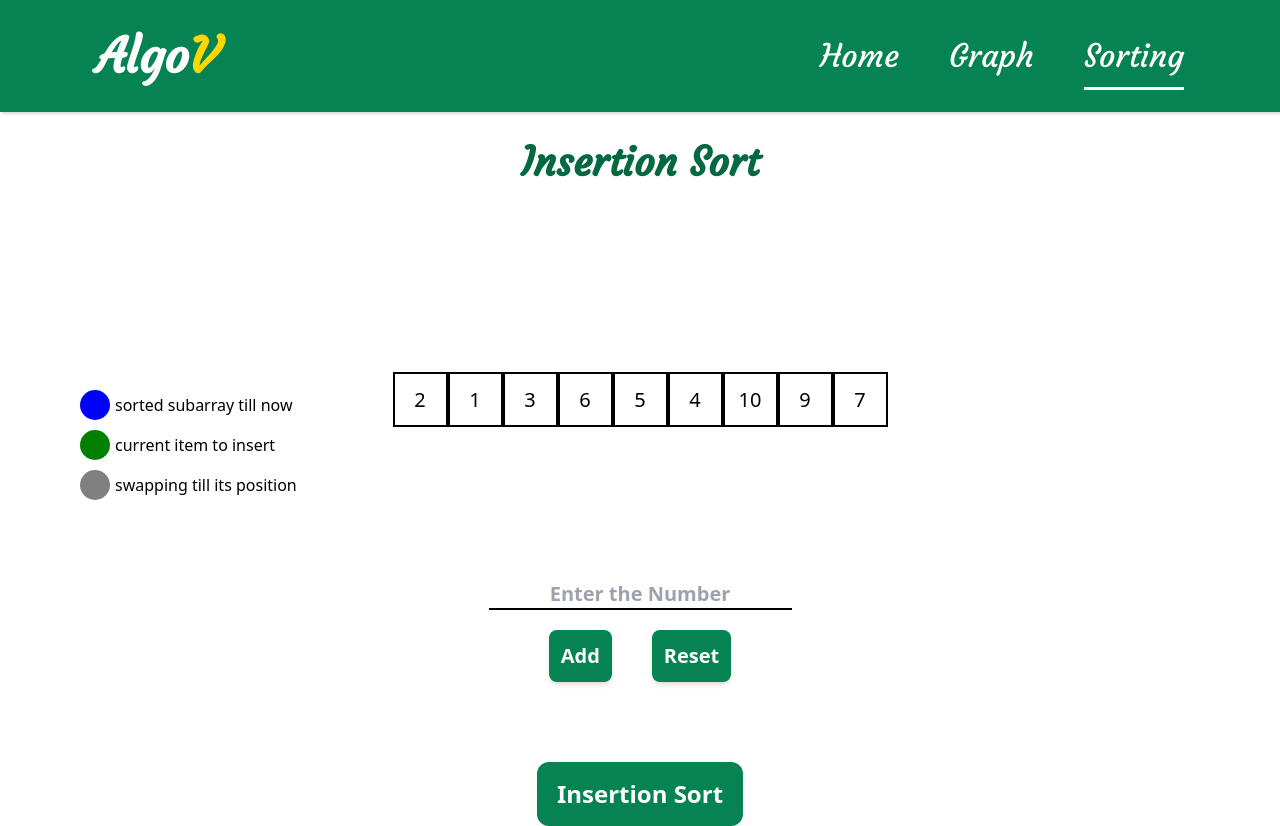
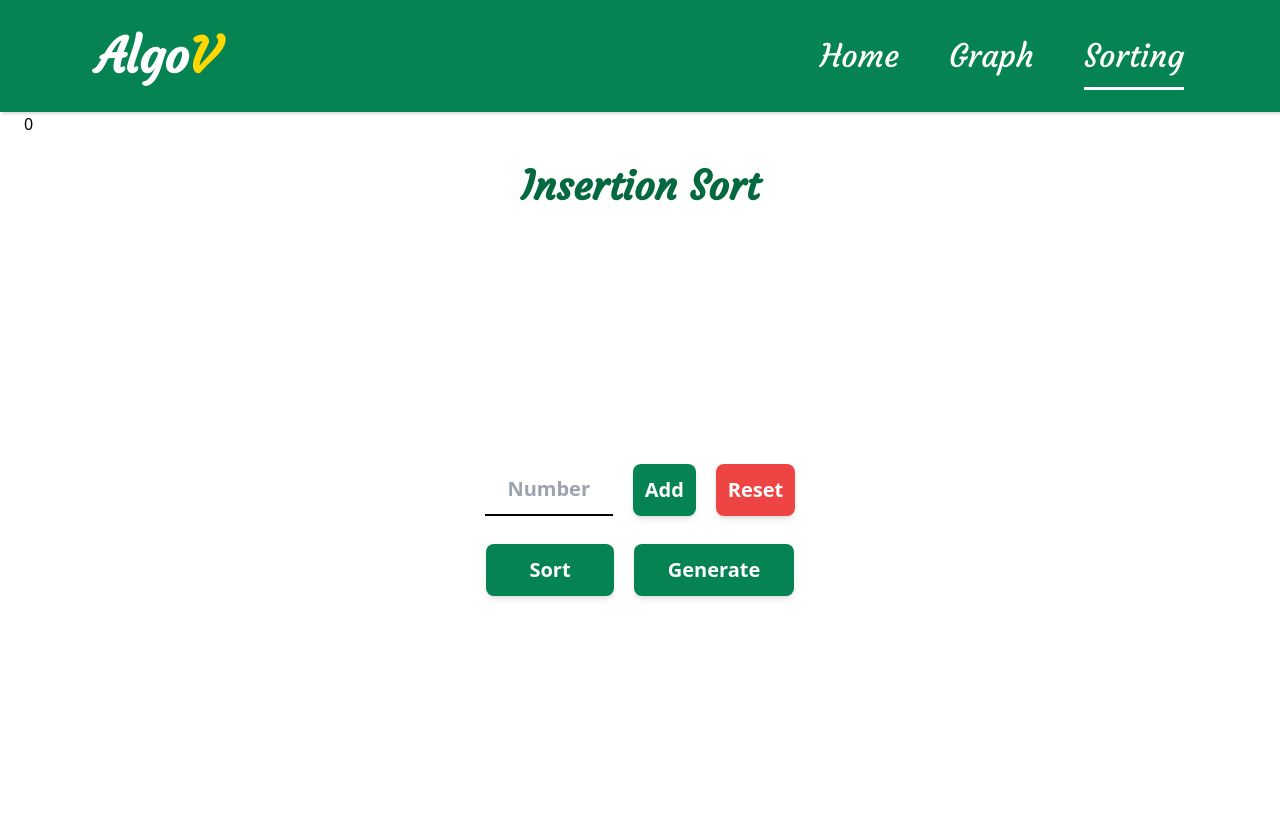
Before and after one commit to Abdelrahman-Abdelmoaty/AlgoV, a React (Create React App) app: page /sorting/insertion-sort in a window 1280 px wide. After the commit the page ends 800 px from the top, so only its background shows below. Built offline with nearby package versions, Linux system fonts and the light colour scheme; a web font is replaced by a local one.

Commit message:
modified list styles

```diff
--- a/src/components/Sorting/BubbleSort.jsx
+++ b/src/components/Sorting/BubbleSort.jsx
@@ -9,73 +9,22 @@ import { motion } from "framer-motion";
 // backgroundColor?: string,
 // borderColor?: string,
 export default function BubbleSort() {
-  const [list, setList] = useState([
-    {
+  const [list, setList] = useState([]);
+  const [swap, setSwap] = useState([]);
+  const [areas, setAreas] = useState([]);
+
+  const generateRandomList = () => {
+    const randomValue = () => Math.floor(Math.random() * 10) + 1;
+
+    return Array.from({ length: 9 }, (_, index) => ({
       id: uuid(),
-      value: 1,
+      value: randomValue(),
       color: "black",
       backgroundColor: "white",
       borderColor: "black",
-    },
-    {
-      id: uuid(),
-      value: 2,
-      color: "black",
-      backgroundColor: "white",
-      borderColor: "black",
-    },
-    {
-      id: uuid(),
-      value: 3,
-      color: "black",
-      backgroundColor: "white",
-      borderColor: "black",
-    },
-    {
-      id: uuid(),
-      value: 6,
-      color: "black",
-      backgroundColor: "white",
-      borderColor: "black",
-    },
-    {
-      id: uuid(),
-      value: 5,
-      color: "black",
-      backgroundColor: "white",
-      borderColor: "black",
-    },
-    {
-      id: uuid(),
-      value: 4,
-      color: "black",
-      backgroundColor: "white",
-      borderColor: "black",
-    },
-    {
-      id: uuid(),
-      value: 9,
-      color: "black",
-      backgroundColor: "white",
-      borderColor: "black",
-    },
-    {
-      id: uuid(),
-      value: 10,
-      color: "black",
-      backgroundColor: "white",
-      borderColor: "black",
-    },
-    {
-      id: uuid(),
-      value: 3,
-      color: "black",
-      backgroundColor: "white",
-      borderColor: "black",
-    },
-  ]);
-  const [swap, setSwap] = useState([]);
-  const [areas, setAreas] = useState([]);
+    }));
+  };
+
   const changeColor = (i) => {
     setList((list) => {
       return list.map((item, idx) => {
@@ -130,6 +79,13 @@ export default function BubbleSort() {
     console.log(list);
     console.log(copy);
   };
+
+  const handleGenerateRandomList = () => {
+    setList(generateRandomList());
+    setSwap([]);
+    setAreas([]);
+  };
+
   return (
     <div className="flex flex-col items-center">
       <h2 className="algorithm-title">Bubble Sort</h2>
@@ -141,13 +97,22 @@ export default function BubbleSort() {
         areas={areas}
         setAreas={setAreas}
       />
+      <div className="flex gap-5">
         <motion.button
           onClick={handleSort}
           whileHover={{ scale: 1.1 }}
-        className="bg-[rgb(5,131,83)] text-white px-5 py-4 text-2xl font-semibold rounded-xl"
+          className=" font-semibold shadow-md text-xl text-white bg-[rgb(5,131,83)] rounded-lg px-3 py-3 capitalize w-32"
         >
           Sort
         </motion.button>
+        <motion.button
+          onClick={handleGenerateRandomList}
+          whileHover={{ scale: 1.1 }}
+          className=" font-semibold shadow-md text-xl text-white bg-[rgb(5,131,83)] rounded-lg px-3 py-3 capitalize w-40"
+        >
+          Generate
+        </motion.button>
+      </div>
     </div>
   );
 }
--- a/src/components/Sorting/InsertionSort.jsx
+++ b/src/components/Sorting/InsertionSort.jsx
@@ -6,74 +6,22 @@ import { motion } from "framer-motion";
 import "../../styles/graph-algorithm.css";
 
 export default function SortingAlgorithm() {
-  const [list, setList] = useState([
-    {
+  const [list, setList] = useState([]);
+
+  const [swap, setSwap] = useState([]);
+  const [areas, setAreas] = useState([]);
+
+  const generateRandomList = () => {
+    const randomValue = () => Math.floor(Math.random() * 10) + 1;
+
+    return Array.from({ length: 9 }, (_, index) => ({
       id: uuid(),
-      value: 2,
+      value: randomValue(),
       color: "black",
       backgroundColor: "white",
       borderColor: "black",
-    },
-    {
-      id: uuid(),
-      value: 1,
-      color: "black",
-      backgroundColor: "white",
-      borderColor: "black",
-    },
-    {
-      id: uuid(),
-      value: 3,
-      color: "black",
-      backgroundColor: "white",
-      borderColor: "black",
-    },
-    {
-      id: uuid(),
-      value: 6,
-      color: "black",
-      backgroundColor: "white",
-      borderColor: "black",
-    },
-    {
-      id: uuid(),
-      value: 5,
-      color: "black",
-      backgroundColor: "white",
-      borderColor: "black",
-    },
-    {
-      id: uuid(),
-      value: 4,
-      color: "black",
-      backgroundColor: "white",
-      borderColor: "black",
-    },
-    {
-      id: uuid(),
-      value: 10,
-      color: "black",
-      backgroundColor: "white",
-      borderColor: "black",
-    },
-    {
-      id: uuid(),
-      value: 9,
-      color: "black",
-      backgroundColor: "white",
-      borderColor: "black",
-    },
-    {
-      id: uuid(),
-      value: 7,
-      color: "black",
-      backgroundColor: "white",
-      borderColor: "black",
-    },
-  ]);
-
-  const [swap, setSwap] = useState([]);
-  const [areas, setAreas] = useState([]);
+    }));
+  };
 
   const changeColor = (i, color) => {
     setList((list) => {
@@ -154,8 +102,15 @@ export default function SortingAlgorithm() {
       label: "sorted subarray till now",
     },
   ];
+
+  const handleGenerateRandomList = () => {
+    setList(generateRandomList());
+    setSwap([]);
+    setAreas([]);
+  };
   return (
     <div>
+      {list.length && (
         <div className="keys absolute left-0 top-1/2 transform -translate-y-1/2 pl-20">
           {keys?.map((key) => (
             <div className="key">
@@ -164,6 +119,7 @@ export default function SortingAlgorithm() {
             </div>
           ))}
         </div>
+      )}
       <div className="flex flex-col items-center">
         <h2 className="algorithm-title">Insertion Sort</h2>
         <List
@@ -174,13 +130,22 @@ export default function SortingAlgorithm() {
           areas={areas}
           setAreas={setAreas}
         />
+        <div className="flex gap-5">
           <motion.button
             onClick={handleInsertionSort}
             whileHover={{ scale: 1.1 }}
-          className="bg-[rgb(5,131,83)] text-white px-5 py-4 text-2xl font-semibold rounded-xl"
+            className=" font-semibold shadow-md text-xl text-white bg-[rgb(5,131,83)] rounded-lg px-3 py-3 capitalize w-32"
           >
-          Insertion Sort
+            Sort
           </motion.button>
+          <motion.button
+            onClick={handleGenerateRandomList}
+            whileHover={{ scale: 1.1 }}
+            className=" font-semibold shadow-md text-xl text-white bg-[rgb(5,131,83)] rounded-lg px-3 py-3 capitalize w-40"
+          >
+            Generate
+          </motion.button>
+        </div>
       </div>
     </div>
   );
--- a/src/components/Sorting/List.jsx
+++ b/src/components/Sorting/List.jsx
@@ -194,7 +194,7 @@ export default function List({
   }
 
   return (
-    <div className="flex flex-col justify-between items-center gap-10 py-20 list-component">
+    <div className="flex flex-col justify-between items-center gap-10 py-7 list-component">
       <div className="flex flex-col justify-between items-start py-20 list-container">
         <ul className="list">{res.map((i) => i)}</ul>
       </div>
@@ -204,6 +204,7 @@ export default function List({
             onSubmit={handleAddItem}
             className="flex flex-col items-center justify-between gap-5"
           >
+            <div className="flex gap-5">
               <motion.input
                 type="text"
                 onChange={(e) => {
@@ -211,17 +212,10 @@ export default function List({
                   setError(false);
                 }}
                 value={input}
-              placeholder="Enter the Number"
-              className="border-b-2 border-black outline-none text-center font-semibold text-xl flex-1"
+                placeholder="Number"
+                className="border-b-2 border-black outline-none text-center font-semibold text-xl w-32"
                 whileFocus={{ scale: 1.1 }}
               />
-            {error && (
-              <p className="text-start block text-red-500  font-semibold mt-[-20px]">
-                Please enter a number!
-              </p>
-            )}
-
-            <div className="flex gap-10">
               <motion.button
                 onClick={handleAddItem}
                 className="flex-1 font-semibold shadow-md text-xl text-white bg-[rgb(5,131,83)] rounded-lg px-3 py-3 capitalize"
@@ -235,12 +229,17 @@ export default function List({
                   setAreas([]);
                   setSwapList([]);
                 }}
-                className="flex-1 font-semibold shadow-md text-xl text-white bg-[rgb(5,131,83)] rounded-lg px-3 py-3 capitalize"
+                className="flex-1 font-semibold shadow-md text-xl text-white bg-red-500 rounded-lg px-3 py-3 capitalize"
                 whileHover={{ scale: 1.1 }}
               >
                 Reset
               </motion.button>
             </div>
+            {error && (
+              <p className="text-start block text-red-500 font-semibold mt-[-20px]">
+                Please enter a number!
+              </p>
+            )}
           </form>
         </div>
       ) : (
--- a/src/components/Sorting/SelectionSort.jsx
+++ b/src/components/Sorting/SelectionSort.jsx
@@ -4,72 +4,20 @@ import uuid from "react-uuid";
 import { motion } from "framer-motion";
 import "../../styles/graph-algorithm.css";
 
-export default function SelectionSort() {
-  const [list, setList] = useState([
-    {
+const generateRandomList = () => {
+  const randomValue = () => Math.floor(Math.random() * 10) + 1;
+
+  return Array.from({ length: 9 }, (_, index) => ({
     id: uuid(),
-      value: 1,
+    value: randomValue(),
     color: "black",
     backgroundColor: "white",
     borderColor: "black",
-    },
-    {
-      id: uuid(),
-      value: 2,
-      color: "black",
-      backgroundColor: "white",
-      borderColor: "black",
-    },
-    {
-      id: uuid(),
-      value: 3,
-      color: "black",
-      backgroundColor: "white",
-      borderColor: "black",
-    },
-    {
-      id: uuid(),
-      value: 1,
-      color: "black",
-      backgroundColor: "white",
-      borderColor: "black",
-    },
-    {
-      id: uuid(),
-      value: 5,
-      color: "black",
-      backgroundColor: "white",
-      borderColor: "black",
-    },
-    {
-      id: uuid(),
-      value: 4,
-      color: "black",
-      backgroundColor: "white",
-      borderColor: "black",
-    },
-    {
-      id: uuid(),
-      value: 9,
-      color: "black",
-      backgroundColor: "white",
-      borderColor: "black",
-    },
-    {
-      id: uuid(),
-      value: 10,
-      color: "black",
-      backgroundColor: "white",
-      borderColor: "black",
-    },
-    {
-      id: uuid(),
-      value: 3,
-      color: "black",
-      backgroundColor: "white",
-      borderColor: "black",
-    },
-  ]);
+  }));
+};
+
+export default function SelectionSort() {
+  const [list, setList] = useState([]);
   const [swap, setSwap] = useState([]);
   const [areas, setAreas] = useState([]);
 
@@ -134,6 +82,13 @@ export default function SelectionSort() {
     }
     changeColor(n - 1, "black");
   };
+
+  const handleGenerateRandomList = () => {
+    setList(generateRandomList());
+    setSwap([]);
+    setAreas([]);
+  };
+
   const keys = [
     {
       backgroundColor: "grey",
@@ -148,8 +103,10 @@ export default function SelectionSort() {
       label: "finding smallest",
     },
   ];
+
   return (
     <div>
+      {list.length && (
         <div className="keys absolute left-0 top-1/2 transform -translate-y-1/2 pl-20">
           {keys?.map((key) => (
             <div className="key">
@@ -158,6 +115,7 @@ export default function SelectionSort() {
             </div>
           ))}
         </div>
+      )}
       <div className="flex flex-col items-center">
         <h2 className="algorithm-title">Selection Sort</h2>
         <List
@@ -168,13 +126,22 @@ export default function SelectionSort() {
           areas={areas}
           setAreas={setAreas}
         />
+        <div className="flex gap-5">
           <motion.button
             onClick={handleSelectionSort}
             whileHover={{ scale: 1.1 }}
-          className="bg-[rgb(5,131,83)] text-white px-5 py-4 text-2xl font-semibold rounded-xl"
+            className=" font-semibold shadow-md text-xl text-white bg-[rgb(5,131,83)] rounded-lg px-3 py-3 capitalize w-32"
           >
-          Selection Sort
+            Sort
           </motion.button>
+          <motion.button
+            onClick={handleGenerateRandomList}
+            whileHover={{ scale: 1.1 }}
+            className=" font-semibold shadow-md text-xl text-white bg-[rgb(5,131,83)] rounded-lg px-3 py-3 capitalize w-40"
+          >
+            Generate
+          </motion.button>
+        </div>
       </div>
     </div>
   );
--- a/src/styles/list.css
+++ b/src/styles/list.css
@@ -1,17 +1,16 @@
-.list-component{
+/* .list-component {
   min-height: 550px;
   max-height: 550px;
-}
-    .list-component .list-container{
+} */
+.list-component .list-container {
   overflow-x: scroll;
-
 }
 .list-component .list,
-.list-component .list > div{
+.list-component .list > div {
   list-style: none;
   display: flex;
 }
-.list-component .list li{
+.list-component .list li {
   font-size: 20px;
   width: 55px;
   height: 55px;
@@ -25,7 +24,7 @@
   bottom: 0;
   transition: all 1s;
 }
-.list-component .error-text.hidden{
+.list-component .error-text.hidden {
   display: block;
   visibility: hidden;
 }
```
Lines whose indentation alone changed are shown as unchanged.
